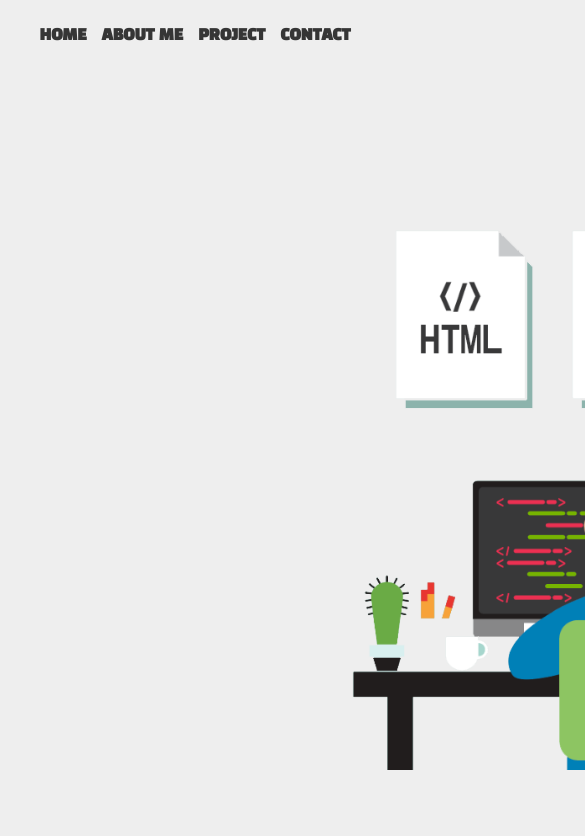
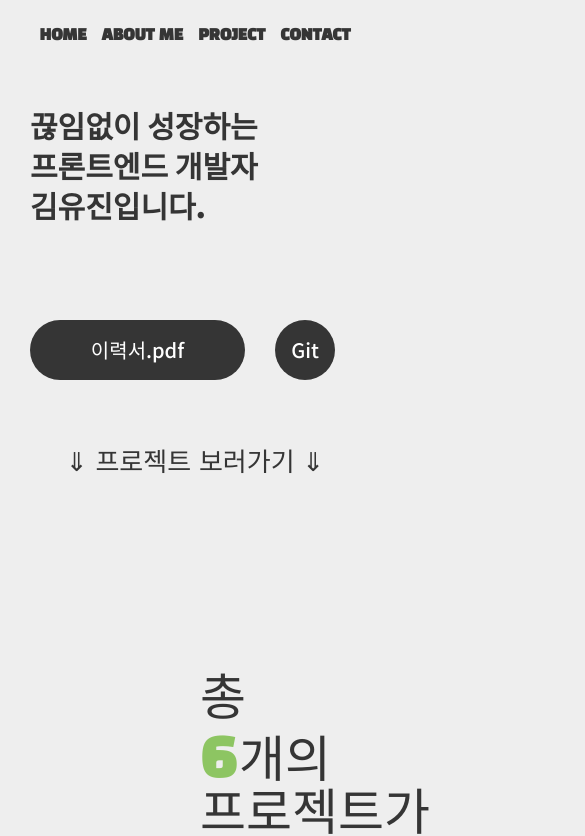
Before and after one commit to yujinkim11/portfolio, a React (Create React App) app: page /aboutme in a window 390 px wide. Shown: the top 836 px of the page, 585 px wide, since content can reach past the window. Built offline with nearby package versions, Linux system fonts and the light colour scheme.

Commit message:
main responsive ~ing

```diff
--- a/src/Main.js
+++ b/src/Main.js
@@ -16,6 +16,10 @@ const MainWrap = styled.div`
   display: flex;
   justify-content: space-between;
   align-items: center;
+  @media screen and (max-width: 500px) {
+    padding: 0 30px;
+    flex-direction: column;
+  }
 `;
 const Left = styled.div`
   margin-left: 100px;
@@ -25,10 +29,21 @@ const Left = styled.div`
     font-weight: 900;
     margin-bottom: 50px;
   }
+  @media screen and (max-width: 500px) {
+    width: 100%;
+    margin-left: 0;
+    h3 {
+      font-size: 30px;
+      font-weight: 900;
+      margin-bottom: 10px;
+    }
+  }
 `;
 
 const Title = styled.h3`
   font-size: 70px;
+  @media screen and (max-width: 500px) {
+  }
 `;
 
 const Right = styled.div`
@@ -38,6 +53,9 @@ const Img = styled.div`
   width: 660px;
   height: 660px;
   background-color: rgba(0, 0, 0, 0.5);
+  @media screen and (max-width: 500px) {
+    display: none;
+  }
 `;
 
 const Button = styled.div`
@@ -97,10 +115,23 @@ const ProjectScroll = styled.div`
     color: ${mainStyle.point};
     cursor: pointer;
   }
+  @media screen and (max-width: 500px) {
+    margin-top: 70px;
+    @keyframes move {
+      0% {
+      }
+      100% {
+        transform: translateY(0px);
+      }
+    }
+  }
 `;
 
 const WhiteSpace = styled.div`
   height: 250px;
+  @media screen and (max-width: 500px) {
+    display: none;
+  }
 `;
 
 export const Main = () => {
```
